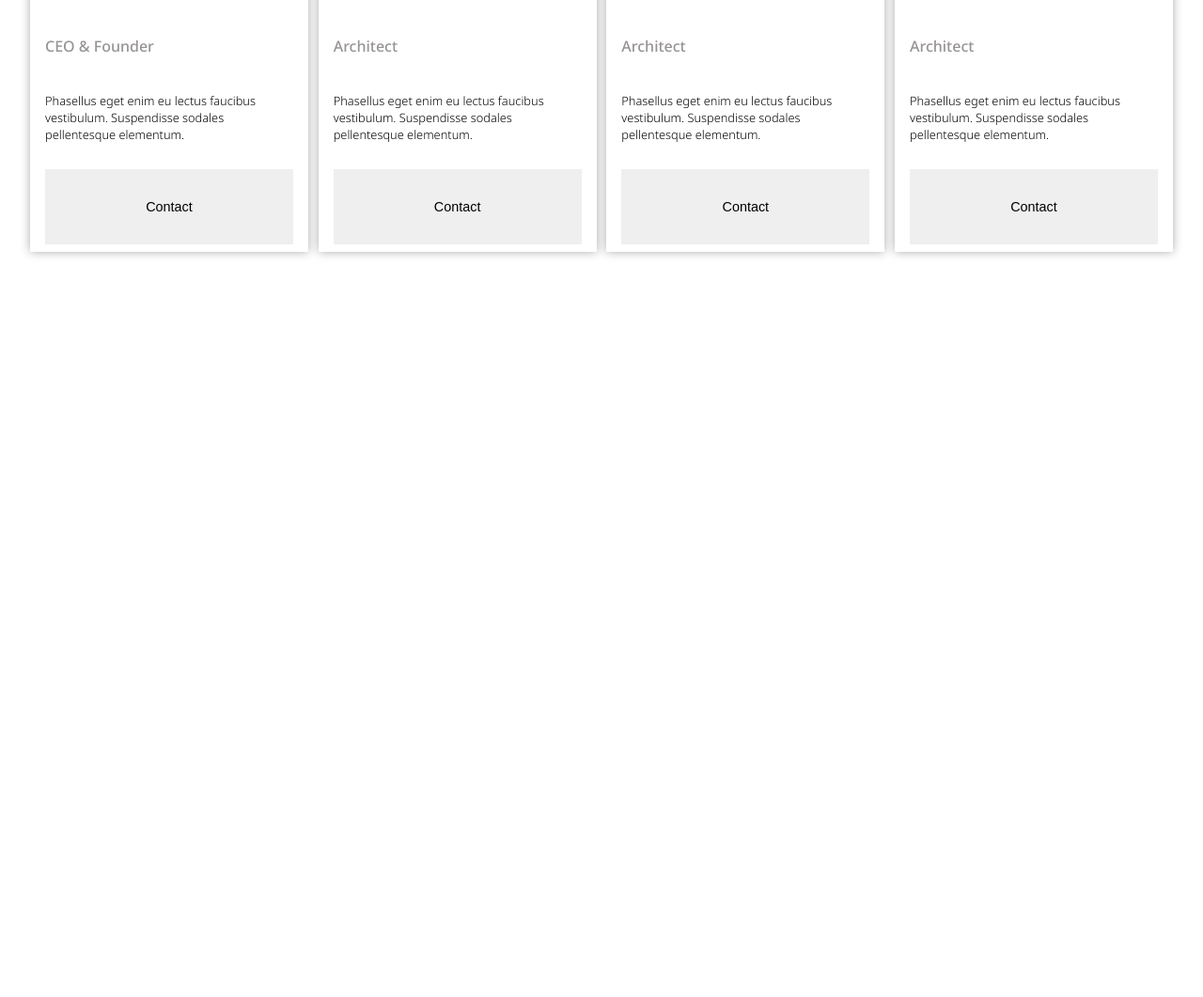
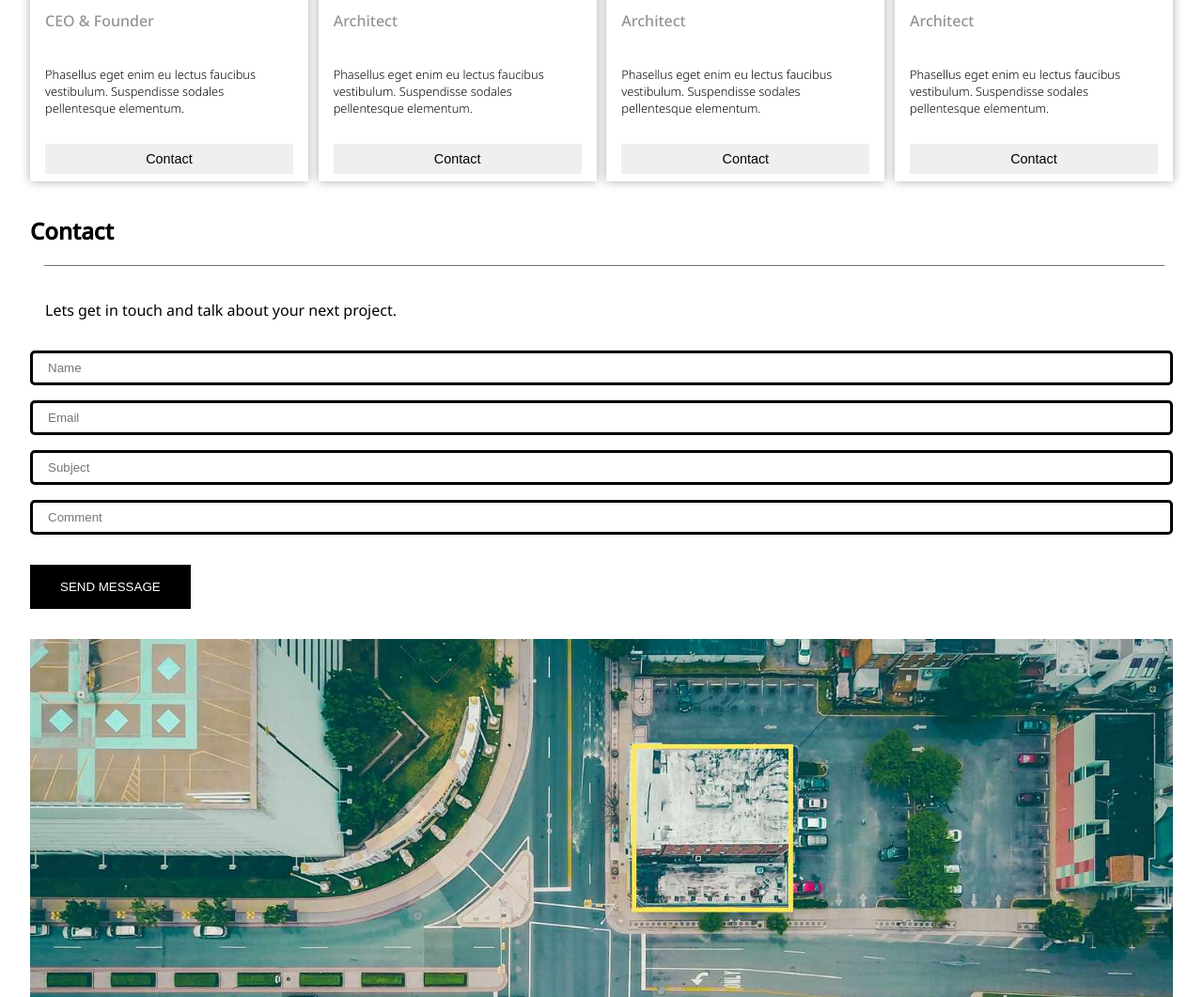
Before and after one commit to Umagowda1232/architect-website, a plain HTML site: page index.html in a window 1280 px wide. Shown: the part 1739-2800 px from the top of the page at 94% size. Before the commit the page ends 2023 px from the top, so only its background shows below. Drawn offline with nearby package versions, Linux system fonts and the light colour scheme.

```diff
--- a/index.html
+++ b/index.html
@@ -145,6 +145,20 @@
                     </article>
                 </div>
             </section>
+
+            <section class="contact-section" id="contact">
+                <h2 class="contact-section__heading main-heading" >Contact</h2>
+                <div class="underline"></div>
+                <p class="contact-section__description">Lets get in touch and talk about your next project.</p>
+                <form action="" class="contact-section__form">
+                    <input type="text" placeholder="Name" required>
+                    <input type="email" placeholder="Email" required>
+                    <input type="text" placeholder="Subject" required>
+                    <input type="text" placeholder="Comment" required>
+                    <button class="contact-section__submit-btn">SEND MESSAGE</button>
+                </form>
+                <img src="./images/city.jpg" alt="city" class="contact-section__image">
+            </section>
     </main>
 
 </body>
--- a/styles.css
+++ b/styles.css
@@ -133,7 +133,8 @@
     }
 
     .main-section__image {
-      width: 100%;
+      width: 96%;
+      margin:  0 2rem;
     }
 
     .main-section h1 {
@@ -253,7 +254,7 @@
 
     .about-section__team-contact-button {
       font-size: 0.9rem;
-      padding-block: 2rem;
+      padding: 0.5rem 1rem;
       width: 100%;
       border: none;
     }
@@ -262,6 +263,61 @@
       background-color: rgb(182, 182, 182);
     }
 
+
+    /* ? Contact Section ? */
+    .contact-section {
+      margin-inline: 2rem;
+    }
+
+    .contact-section__description {
+      padding: 1rem;
+    }
+
+    .contact-section__form input {
+      width: 100%;
+      margin-bottom: 1rem;
+      padding: 0.5rem 1rem;
+      border-color: #979393;
+      border: 3px;
+      border-style: solid;
+      border-radius: 5px;
+    }
+
+    .contact-section__form input:hover {
+      border-color: rgb(135, 135, 227);
+      outline: none;
+    }
+
+    .contact-section__submit-btn {
+      padding: 1rem 2rem;
+      border: none;
+      color: white;
+      background-color: black;
+      margin-top: 1rem;
+      cursor: pointer;
+    }
+
+    .contact-section__image {
+      left: 5px;
+      width: 100%;
+      margin-block: 2rem;
+    }
+
+    /* ? Footer Section ? */
+    .footer-section {
+      width: 100%;
+      /* height: 40px; */
+      background-color: black;
+      color: white;
+      text-align: center;
+      padding: 1rem 0;
+      box-sizing: border-box;
+    }
+
+    .footer-section a {
+      color: white;
+      text-decoration: none;
+    }
 
 
   /* ? Desktop Code */
```
Also changed, not shown: images/city.jpg (added).
